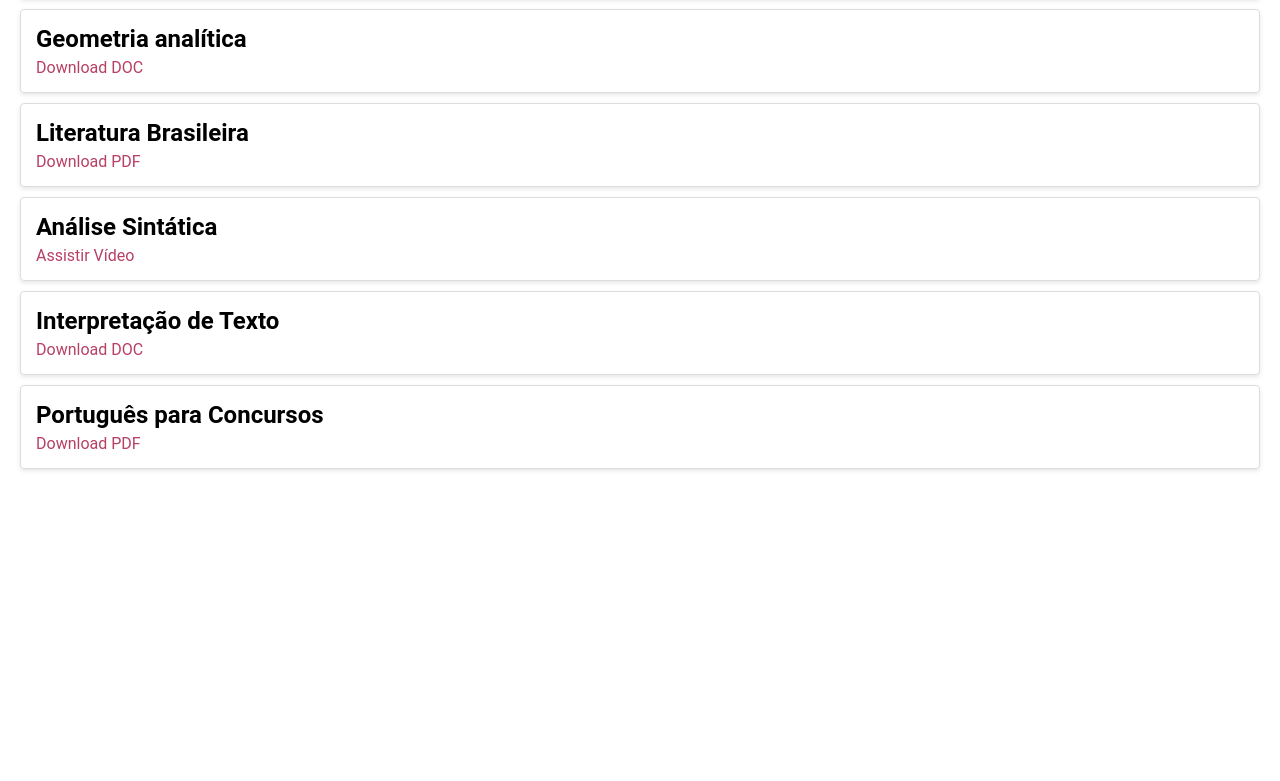
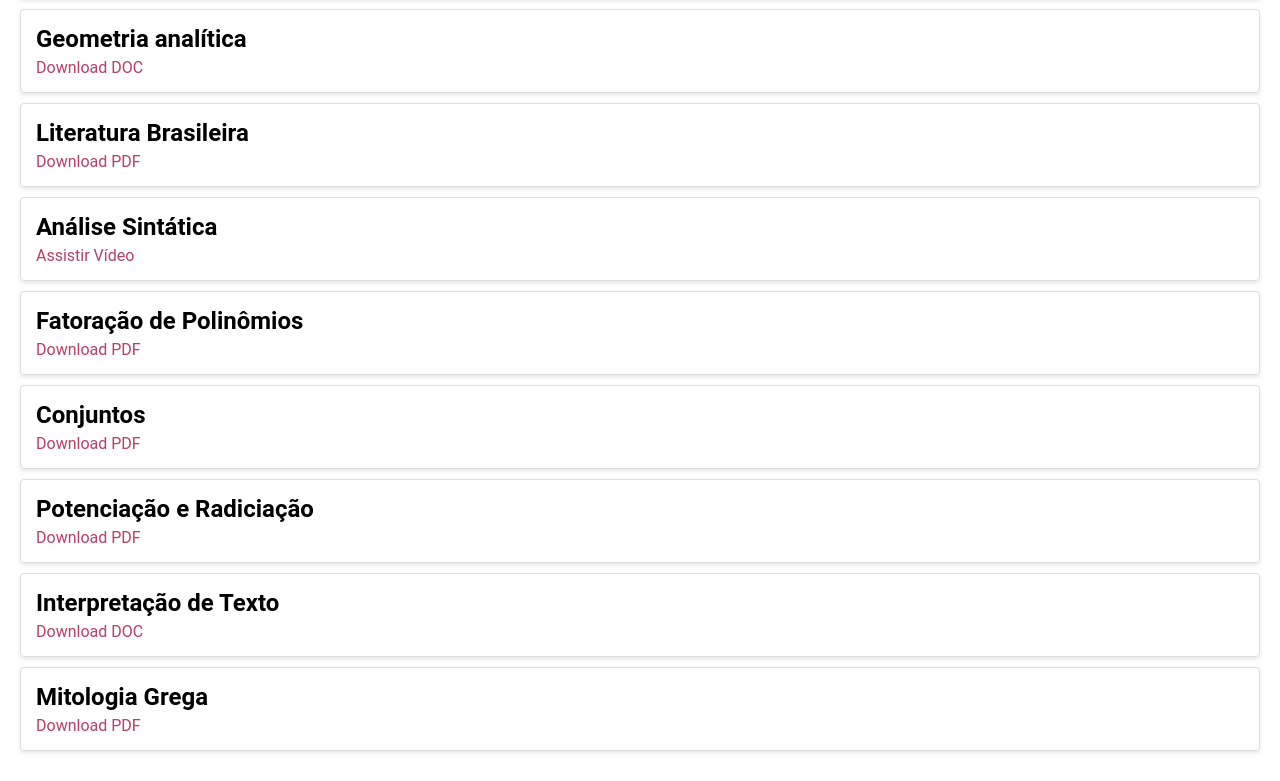
Before and after one commit to marcelobotura/CursinhoPreVestibular, a plain HTML site: page index.html in a window 1280 px wide. Shown: the part 679-1460 px from the top of the page. Before the commit the page ends 1178 px from the top, so only its background shows below. Drawn offline with Linux system fonts and the light colour scheme.

Commit message:
Atualização
atualização do site

```diff
--- a/index.html
+++ b/index.html
@@ -31,7 +31,7 @@
     </nav>
 
     <main id="content">
-        <!-- Materiais aleatórios -->
+        <!-- Materiais matemática -->
         <div class="material" data-title="Geometria plana" data-subject="matematica" data-type="pdf">
             <h2>Geometria plana</h2>
             <p><a href="algebra-linear.pdf">Download PDF</a></p>
@@ -51,7 +51,7 @@
         </div>
         <div class="material" data-title="Funções" data-subject="matematica" data-type="pdf">
             <h2>Funções</h2>
-            <p><a href="historia-matematica.pdf">Download PDF</a></p>
+            <p><a href="https://drive.usercontent.google.com/download?id=1YLi4yihMloIWVcYZoNega5PzYeHivBaA">Download PDF</a></p>
         </div>
         <div class="material" data-title="Geometria analítica" data-subject="matematica" data-type="doc">
             <h2>Geometria analítica</h2>
@@ -61,17 +61,33 @@
             <h2>Literatura Brasileira</h2>
             <p><a href="literatura-brasileira.pdf">Download PDF</a></p>
         </div>
-        <div class="material" data-title="Análise Sintática" data-subject="portugues" data-type="video">
+        <div class="material" data-title="Análise Sintática" data-subject="matematica" data-type="video">
             <h2>Análise Sintática</h2>
             <p><a href="analise-sintatica.mp4">Assistir Vídeo</a></p>
         </div>
+
+        <div class="material" data-title="Fatoração de Polinômios" data-subject="matematica" data-type="pdf">
+            <h2>Fatoração de Polinômios</h2>
+            <p><a href="https://drive.google.com/uc?export=download&id=1p8ZOK9WnJ2rrJSr3b3QwNkGaQtgBfOt9">Download PDF</a></p>
+        </div>
+        <div class="material" data-title="Conjuntos" data-subject="matematica" data-type="pdf">
+            <h2>Conjuntos</h2>
+            <p><a href="https://drive.google.com/uc?export=download&id=1KcMYsV915qohgyFo18qmcQYjymOLeju0">Download PDF</a></p>
+        </div>
+        <div class="material" data-title="Potenciação e Radiciação" data-subject="matematica" data-type="pdf">
+            <h2>Potenciação e Radiciação</h2>
+            <p><a href="https://drive.google.com/uc?export=download&id=1KcMYsV915qohgyFo18qmcQYjymOLeju0">Download PDF</a></p>
+        </div>
+
+        <!-- Materiais português -->
         <div class="material" data-title="Interpretação de Texto" data-subject="portugues" data-type="doc">
             <h2>Interpretação de Texto</h2>
             <p><a href="interpretacao-texto.doc">Download DOC</a></p>
         </div>
-        <div class="material" data-title="Português para Concursos" data-subject="portugues" data-type="pdf">
-            <h2>Português para Concursos</h2>
-            <p><a href="portugues-concursos.pdf">Download PDF</a></p>
+         <!-- Materiais história -->
+         <div class="material" data-title="Mitologia Grega" data-subject="portugues" data-type="doc">
+            <h2>Mitologia Grega</h2>
+            <p><a href="interpretacao-texto.doc" >Download PDF</a></p>
         </div>
 
     </main>
```
